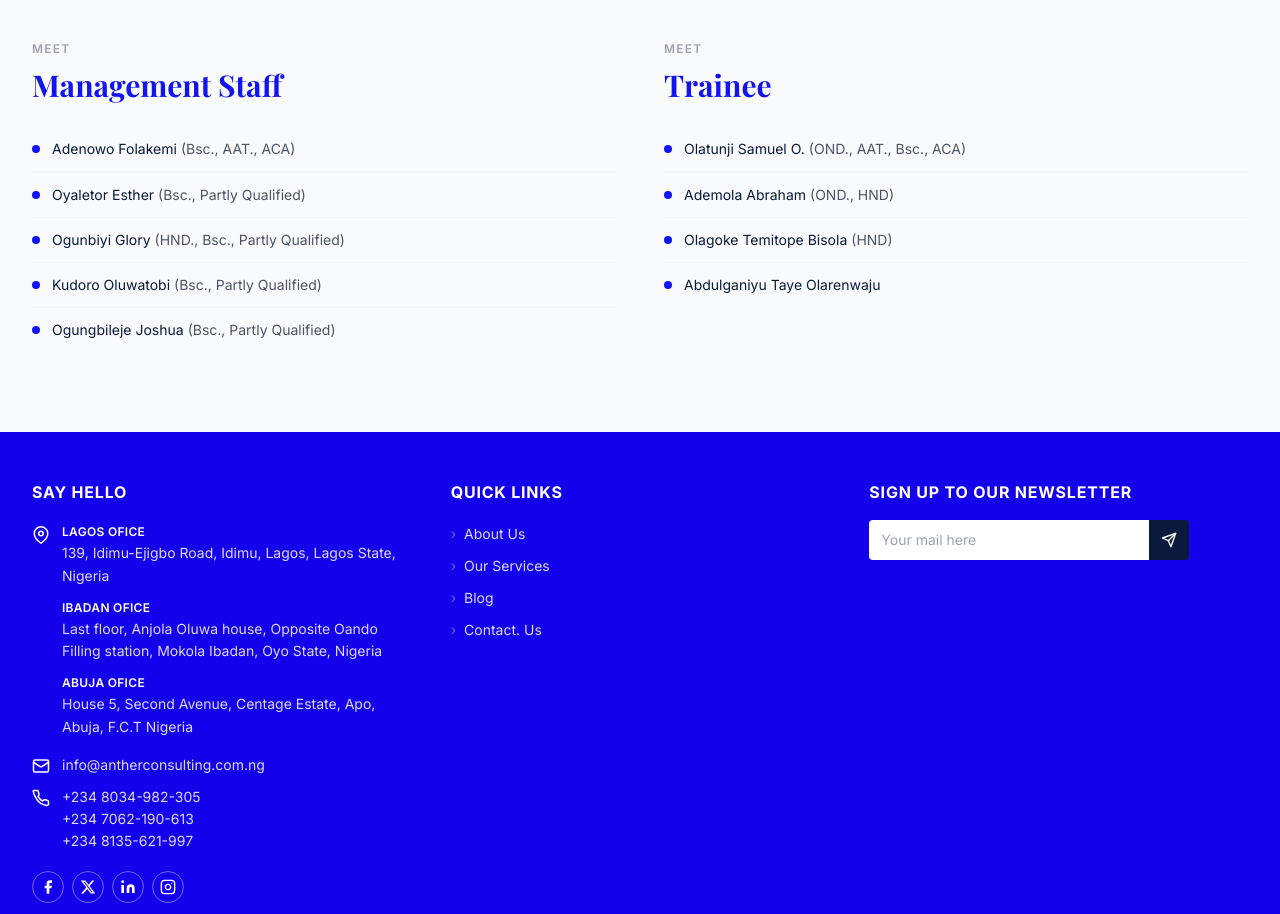
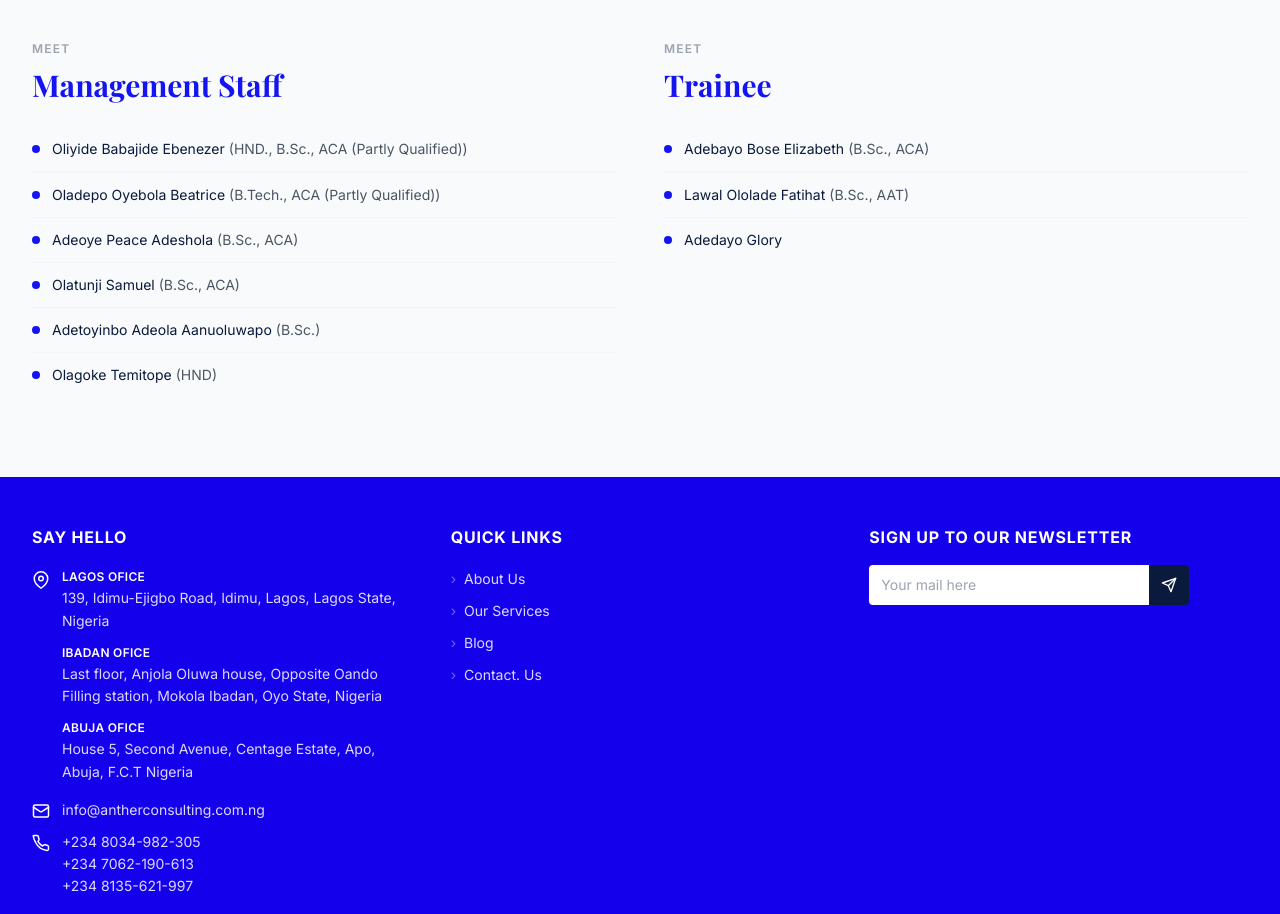
Before and after one commit to ademolaayodeji2008-art/Anther-Consulting-Limited, a React (Vite) app in the folder client/: page /partners-and-team in a window 1280 px wide. Shown: the part 1140-2054 px from the top of the page. Built offline with nearby package versions, Linux system fonts and the light colour scheme; no server answers.

Commit message:
Update: replace management staff and trainees with new updated list

```diff
--- a/client/src/data/partners.js
+++ b/client/src/data/partners.js
@@ -7,21 +7,11 @@
  * 3. Add  image: theImportedVariable  to the relevant person's object
  */
 
-// ── Team photo imports (add more as photos are provided) ─────────────────────
-import lukmanZaratRanti       from '../assets/team/lukman-zarat-ranti.jpg'
-import ademolaRasheed         from '../assets/team/ademola-rasheed-olusola.jpeg'
-import ajuloBOlajide          from '../assets/team/ajulo-b-olajide.jpeg'
-// import ajuloBOlajide       from '../assets/team/ajulo-b-olajide.jpg'
-// import odebunmiOluwatoyin  from '../assets/team/odebunmi-r-oluwatoyin.jpg'
-// import adenowoFolakemi     from '../assets/team/adenowo-folakemi.jpg'
-// import oyaletorEsther      from '../assets/team/oyaletor-esther.jpg'
-// import ogunbiyiGlory       from '../assets/team/ogunbiyi-glory.jpg'
-// import kudoroOluwatobi     from '../assets/team/kudoro-oluwatobi.jpg'
-// import ogungbilejeJoshua   from '../assets/team/ogungbileje-joshua.jpg'
-// import olatunjiSamuel      from '../assets/team/olatunji-samuel-o.jpg'
-// import ademolaAbraham      from '../assets/team/ademola-abraham.jpg'
-// import olagokeBisola       from '../assets/team/olagoke-temitope-bisola.jpg'
-// import abdulganiyuTaye     from '../assets/team/abdulganiyu-taye-olarenwaju.jpg'
+// ── Team photo imports ────────────────────────────────────────────────────────
+import lukmanZaratRanti  from '../assets/team/lukman-zarat-ranti.jpg'
+import ademolaRasheed    from '../assets/team/ademola-rasheed-olusola.jpeg'
+import ajuloBOlajide     from '../assets/team/ajulo-b-olajide.jpeg'
+// import odebunmiOluwatoyin from '../assets/team/odebunmi-r-oluwatoyin.jpg'
 
 // ── Partners ──────────────────────────────────────────────────────────────────
 export const partners = [
@@ -57,17 +47,17 @@ export const partners = [
 
 // ── Management Staff ──────────────────────────────────────────────────────────
 export const managementStaff = [
-  { id: 1, name: 'Adenowo Folakemi',   qualifications: 'Bsc., AAT., ACA'           /* image: adenowoFolakemi   */ },
-  { id: 2, name: 'Oyaletor Esther',    qualifications: 'Bsc., Partly Qualified'    /* image: oyaletorEsther    */ },
-  { id: 3, name: 'Ogunbiyi Glory',     qualifications: 'HND., Bsc., Partly Qualified' /* image: ogunbiyiGlory  */ },
-  { id: 4, name: 'Kudoro Oluwatobi',   qualifications: 'Bsc., Partly Qualified'    /* image: kudoroOluwatobi  */ },
-  { id: 5, name: 'Ogungbileje Joshua', qualifications: 'Bsc., Partly Qualified'    /* image: ogungbilejeJoshua*/ },
+  { id: 1, name: 'Oliyide Babajide Ebenezer',       qualifications: 'HND., B.Sc., ACA (Partly Qualified)' },
+  { id: 2, name: 'Oladepo Oyebola Beatrice',         qualifications: 'B.Tech., ACA (Partly Qualified)' },
+  { id: 3, name: 'Adeoye Peace Adeshola',            qualifications: 'B.Sc., ACA' },
+  { id: 4, name: 'Olatunji Samuel',                  qualifications: 'B.Sc., ACA' },
+  { id: 5, name: 'Adetoyinbo Adeola Aanuoluwapo',   qualifications: 'B.Sc.' },
+  { id: 6, name: 'Olagoke Temitope',                 qualifications: 'HND' },
 ]
 
 // ── Trainees ──────────────────────────────────────────────────────────────────
 export const trainees = [
-  { id: 1, name: 'Olatunji Samuel O.',         qualifications: 'OND., AAT., Bsc., ACA' /* image: olatunjiSamuel    */ },
-  { id: 2, name: 'Ademola Abraham',             qualifications: 'OND., HND'             /* image: ademolaAbraham    */ },
-  { id: 3, name: 'Olagoke Temitope Bisola',     qualifications: 'HND'                   /* image: olagokeBisola     */ },
-  { id: 4, name: 'Abdulganiyu Taye Olarenwaju', qualifications: null                    /* image: abdulganiyuTaye   */ },
+  { id: 1, name: 'Adebayo Bose Elizabeth',    qualifications: 'B.Sc., ACA' },
+  { id: 2, name: 'Lawal Ololade Fatihat',     qualifications: 'B.Sc., AAT' },
+  { id: 3, name: 'Adedayo Glory',             qualifications: null },
 ]
```
